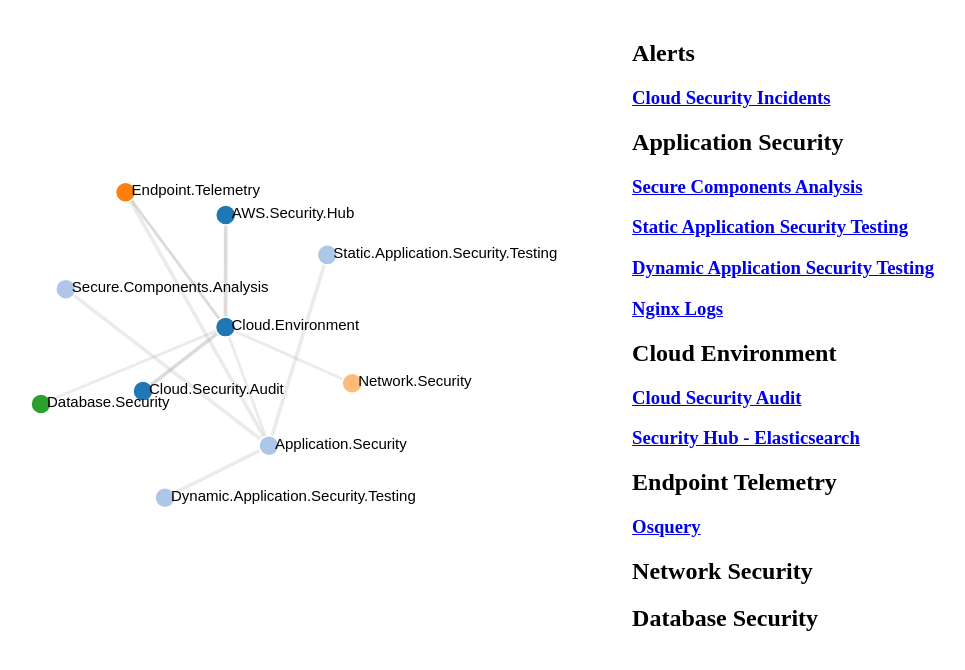
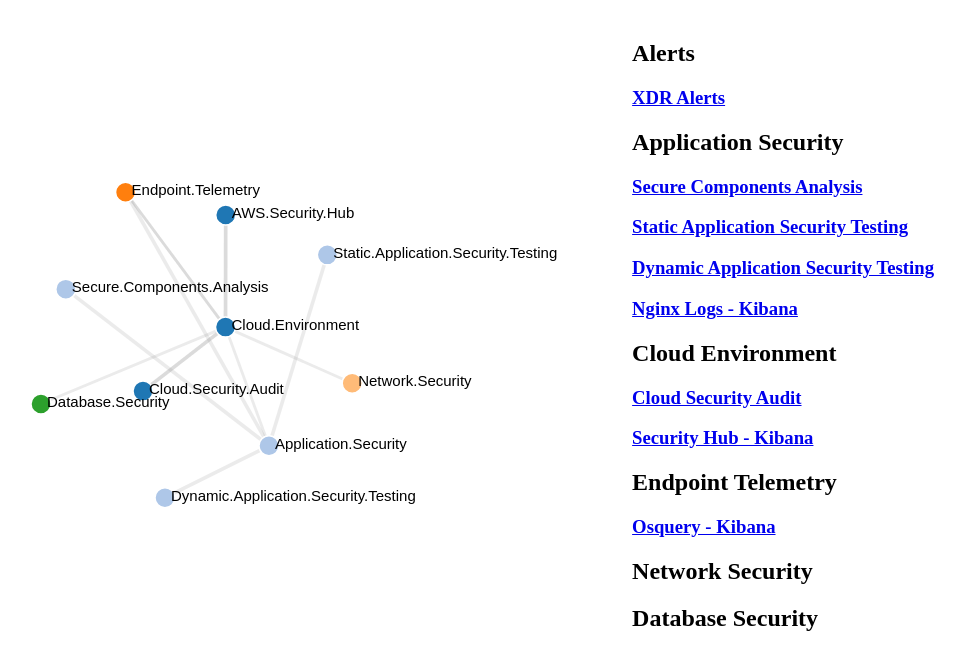
Before and after one commit to sheltowt/application_security_data_visualizations, a website: page network_visualization/index.html in a window 1280 px wide. Shown: the whole page, without its empty margins (206-1171 px from the left). Drawn offline with nearby package versions, Linux system fonts and the light colour scheme; files whose address does not match are found by name.

```diff
--- a/network_visualization/index.html
+++ b/network_visualization/index.html
@@ -35,17 +35,17 @@
 <div id="navigation">
   <header>
     <h2>Alerts</h2>
-    <h3><a href="cloudappalerts">Cloud Security Incidents</a></h3>
+    <h3><a href="cloudappalerts">XDR Alerts</a></h3>
     <h2>Application Security</h2>
     <h3><a href="sca">Secure Components Analysis</a></h3>
     <h3><a href="sast">Static Application Security Testing</a></h3>
     <h3><a href="dast">Dynamic Application Security Testing</a></h3>
-    <h3><a href="nginx">Nginx Logs</a></h3>
+    <h3><a href="nginx">Nginx Logs - Kibana</a></h3>
     <h2>Cloud Environment</h2>
     <h3><a href="audit">Cloud Security Audit</a></h3>
-    <h3><a href="securityhub">Security Hub - Elasticsearch</a></h3>
+    <h3><a href="securityhub">Security Hub - Kibana</a></h3>
     <h2>Endpoint Telemetry</h2>
-    <h3><a href="osquery">Osquery</a></h3>
+    <h3><a href="osquery">Osquery - Kibana</a></h3>
     <h2>Network Security</h2>
     <h2>Database Security</h2>
   </header>
```
Also changed, not shown: presentation/slide_3.png, presentation/slide_4.png, presentation/slide_5.png, presentation/slide_6.png, 1 other file.
